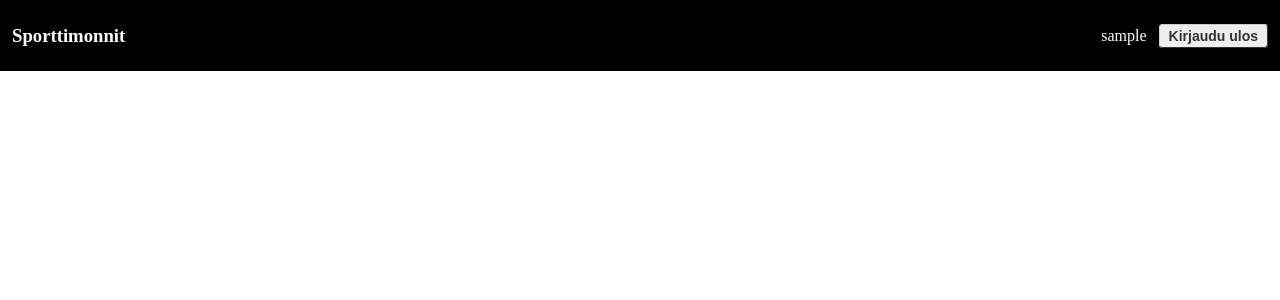
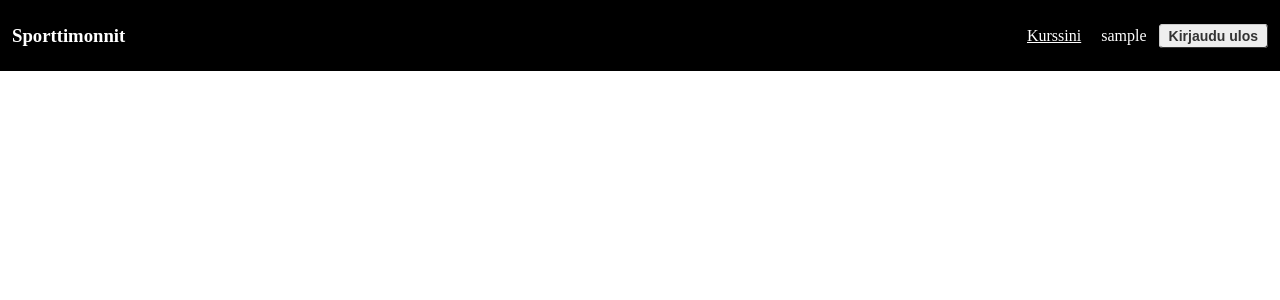
Before and after one commit to ileskaa/database-app-project, a Flask app: template templates/base.html in a window 1280 px wide. Shown: the top 300 px of the page. Run offline with Flask 3, Linux system fonts and the light colour scheme; the template is opened without the code that fills it, so the values that code supplies are empty; the visitor is signed in with stand-in values (Sample User, id 1).

Commit message:
Add link showing all registered classes to the header

```diff
--- a/static/style.css
+++ b/static/style.css
@@ -25,6 +25,11 @@ header h3 {
   text-decoration: none;
   color: white;
   font: bold 16px;
+}
+
+.header-link{
+  color: white;
+  margin-right: 16px;
 }
 
 .page-content {
--- a/templates/header.html
+++ b/templates/header.html
@@ -2,6 +2,7 @@
 <a href="/" class="home-link"><h3>Sporttimonnit</h3></a>
 {% if session.username %}
   <div>
+    <a class="header-link" href="/myclasses">Kurssini</a>
     {{ session.username }}
     <a href="/logout" class="button ml-8">Kirjaudu ulos</a>
   </div>
```
